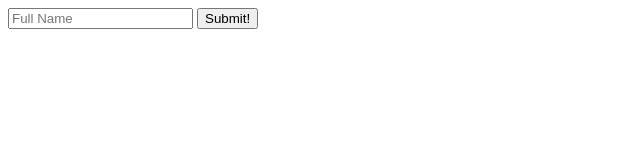
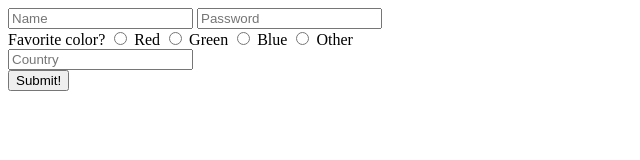
Before and after one commit to Vouge/WEB, a plain HTML site: page html/form.html in a window 1280 px wide. Shown: the whole page, without its empty margins (0-640 px from the left). Drawn offline with Linux system fonts and the light colour scheme.

Commit message:
Updated form

```diff
--- a/html/form.html
+++ b/html/form.html
@@ -5,7 +5,31 @@
   </head>
   <body>
     <form>
-      <input type="text" placeholder="Full Name" name="name" value="">
+      <div>
+
+      <input name="text" type="text" placeholder="Name">
+      <input name="password" type="password" placeholder="Password">
+      </div>
+
+      <div>
+        Favorite color?
+        <input type="radio" name="color" value="Red"> Red
+        <input type="radio" name="color" value="Green"> Green
+        <input type="radio" name="color" value="Blue"> Blue
+        <input type="radio" name="color" value="Other"> Other
+      </div>
+
+      <div>
+        <input  name="Country" list="Countries" placeholder="Country">
+        <datalist id="Countries">
+          <option value="Afganistan">
+          <option value="Albania">
+          <option value="Nepal">
+          <option value="Pakistan">
+          <option value="India">
+          <option value="China">
+        </datalist>
+      </div>
       <button> Submit!</button>
     </form>
   </body>
```
